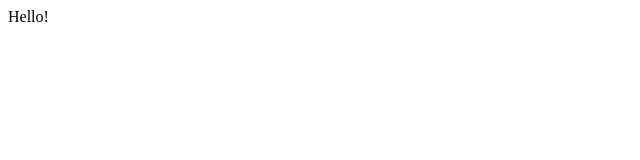
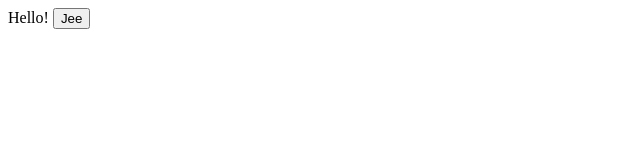
Before and after one commit to ksurakka/uxui, a plain HTML site: page index.html in a window 1280 px wide. Shown: the full height of the page, 0-640 px from the left. Drawn offline with Linux system fonts and the light colour scheme.

Commit message:
Lisää nappi

```diff
--- a/index.html
+++ b/index.html
@@ -5,5 +5,8 @@
 	</header>
 
 	Hello!
+
+	<button>Jee</button>
+
 </body>
 </html>
```
